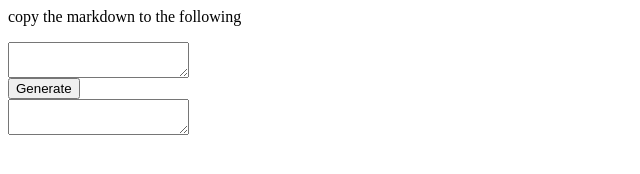
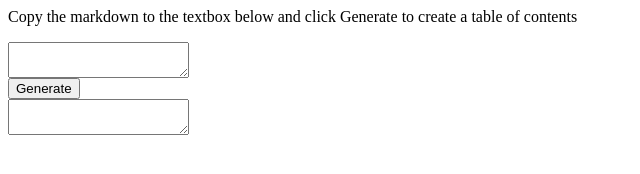
Before and after one commit to jsett/markdown_toc_site, a plain HTML site: page index.html in a window 1280 px wide. Shown: the whole page, without its empty margins (0-640 px from the left). Drawn offline with nearby package versions, Linux system fonts and the light colour scheme.

Commit message:
instruction update

```diff
--- a/index.html
+++ b/index.html
@@ -17,7 +17,7 @@
 	</script>
 </head>
 <body>
-<p>copy the markdown to the following</p>
+<p>Copy the markdown to the textbox below and click Generate to create a table of contents</p>
 <textarea id="input">
 </textarea>
 <br>
```
